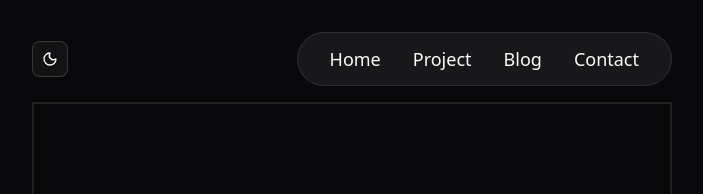
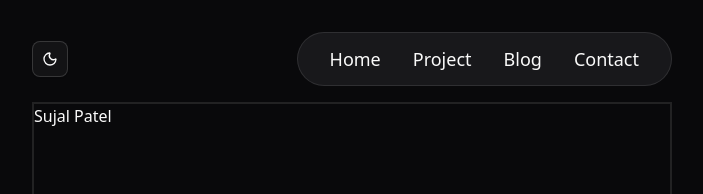
Before and after one commit to devsujalpatel/Portfolio-Template, a React (Vite) app: page / in a window 1280 px wide. Shown: the top 194 px of the page, without its empty margins (288-991 px from the left). Built offline with nearby package versions, Linux system fonts and the light colour scheme.

Commit message:
hero section

```diff
--- a/src/components/Home.tsx
+++ b/src/components/Home.tsx
@@ -1,7 +1,7 @@
 const Home = () => {
   return (
     <section className="w-full h-[80vh] border-2 mt-4">
-
+      <h1>Sujal Patel</h1>
     </section>
   );
 };
```
